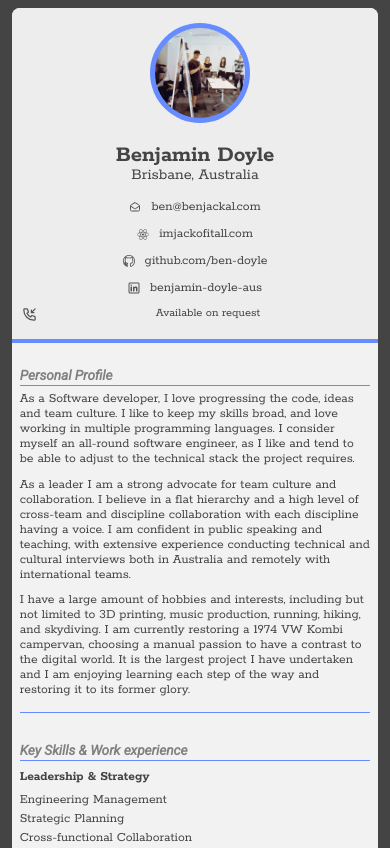
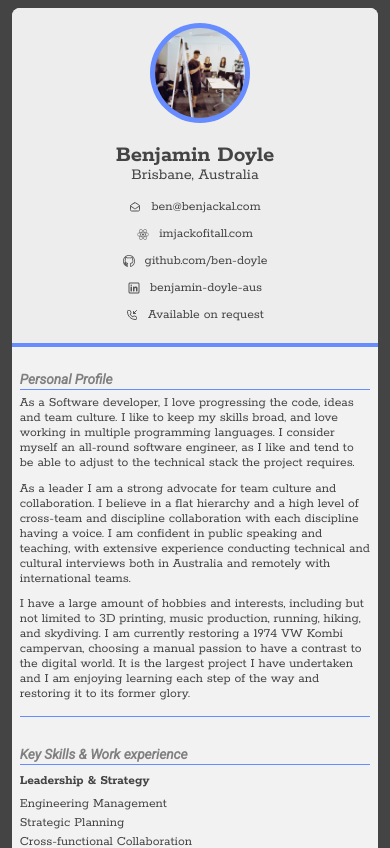
Before and after one commit to ben-doyle/benjamin-doyle-cv, a plain HTML site: page index.html in a window 390 px wide. Shown: the top 848 px of the page. Drawn offline with Linux system fonts and the light colour scheme; a script that the page names is missing.

Commit message:
fix: phone icon on mobile view

```diff
--- a/cv.css
+++ b/cv.css
@@ -395,7 +395,8 @@ section.education {
     padding: 0;
   }
 
-  #contactDetails a {
+  #contactDetails a,
+  #contactDetails #phone-container {
     margin: 0 auto 6px auto;
     font-size: 1.1em;
     padding-left: 25px;
@@ -500,7 +501,8 @@ section.education {
     margin: 0 auto;
   }
 
-  #contactDetails a {
+  #contactDetails a,
+  #contactDetails #phone-container {
     font-size: 1.0em;
     padding-left: 22px;
     margin-bottom: 5px;
@@ -513,6 +515,7 @@ section.education {
   }
 
   .contact-info li.phone a,
+  .contact-info li.phone #phone-container,
   .contact-info li.mail a,
   .contact-info li.github a,
   .contact-info li.linkedin a,
```
